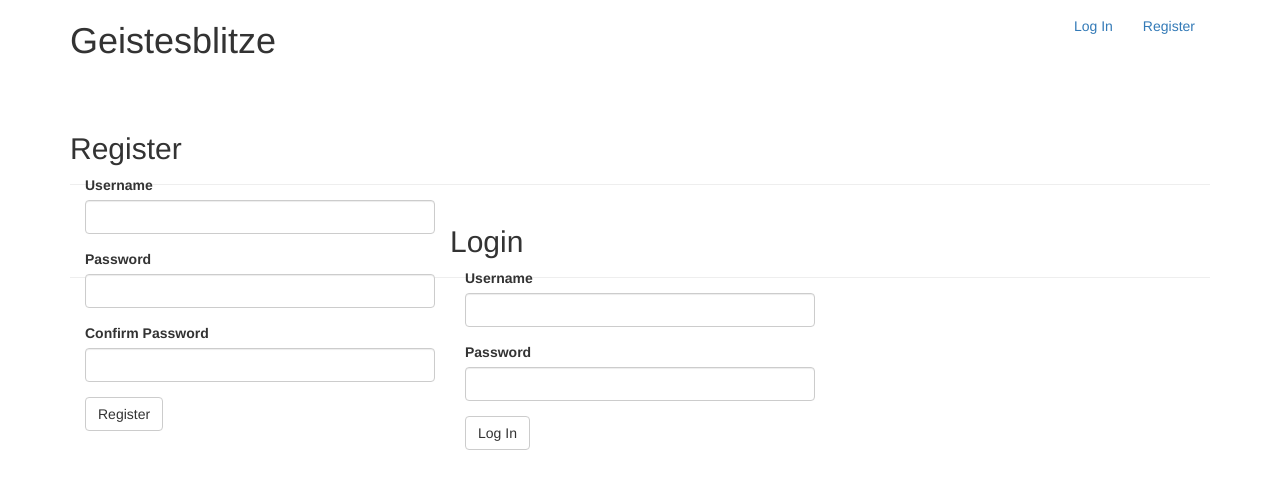
After one commit to eigenwijsje/geistesblitze, a Flask app: page / in a window 1280 px wide. The commit adds this page. Shown: the top 489 px of the page. Run offline with Flask 2, Linux system fonts and the light colour scheme; some libraries are stand-ins or nearby versions.

Commit message:
refactored the app into a package, upgraded requirements.

```diff
--- /dev/null
+++ b/geistesblitze/forms.py
@@ -0,0 +1,31 @@
+from flask_wtf import FlaskForm
+from wtforms import PasswordField, StringField, SubmitField, TextAreaField, ValidationError
+from wtforms.validators import EqualTo, DataRequired
+
+from geistesblitze.models import User
+
+
+class RegisterForm(FlaskForm):
+    username = StringField('Username', validators=[DataRequired()])
+    password = PasswordField('Password', validators=[DataRequired(),
+                                                     EqualTo('password2',
+                                                             message='Passwords must match.')])
+    password2 = PasswordField('Confirm Password', validators=[DataRequired()])
+    submit = SubmitField('Register')
+
+    def validate_username(self, field):
+        if User.query.filter_by(username=field.data).first():
+            raise ValidationError('Username already in use.')
+
+
+class LoginForm(FlaskForm):
+    username = StringField('Username', validators=[DataRequired()])
+    password = PasswordField('Password', validators=[DataRequired()])
+    submit = SubmitField('Log In')
+
+
+
+class AddIdeaForm(FlaskForm):
+    name = StringField('Name', validators=[DataRequired()])
+    description = TextAreaField('Description', validators=[DataRequired()])
+    submit = SubmitField('Save')
--- a/templates/base.html
+++ b/geistesblitze/templates/base.html
@@ -3,15 +3,15 @@
 {% block title %}Geistesblitze{% endblock %}
 
 {% block head %}
-    {{ super() }}
-    <link rel="shortcut icon" href="{{ url_for('static', filename='favicon.ico') }}">
+{{ super() }}
+<link rel="shortcut icon" href="{{ url_for('static', filename='favicon.ico') }}">
 {% endblock %}
 
 {% block navbar %}
 <div class="navbar navbar" role="navigation">
     <div class="container">
         <div class="navbar-header">
-            <a class="navbar-brand" href="{{ url_for('ideas') }}">Geistesblitze</a>
+            <h1>Geistesblitze</h1>
         </div>
         <div class="navbar-collapse collapse">
             {% if current_user.is_authenticated %}
@@ -20,12 +20,12 @@
             </ul>
             {% endif %}
             <ul class="nav navbar-nav navbar-right">
-            {% if current_user.is_authenticated %}
+                {% if current_user.is_authenticated %}
                 <li><a href="{{ url_for('logout') }}">Log Out</a></li>
-            {% else %}
+                {% else %}
                 <li><a href="{{ url_for('login') }}">Log In</a></li>
                 <li><a href="{{ url_for('register') }}">Register</a></li>
-            {% endif %}
+                {% endif %}
             </ul>
         </div>
     </div>
@@ -41,6 +41,7 @@
     </div>
     {% endfor %}
 
-    {% block page_content %}{% endblock %}
+    {% block page_content %}
+    {% endblock %}
 </div>
 {% endblock %}
--- a/templates/idea.html
+++ b/geistesblitze/templates/idea.html
@@ -12,7 +12,7 @@
 <div class="col-md-4">
     <ul>
         {% for idea in ideas %}
-            <li><a href="{{ url_for('idea', id=idea.id) }}">{{ idea.name }}</a></li>
+        <li><a href="{{ url_for('get_idea', id=idea.id) }}">{{ idea.name }}</a></li>
         {% endfor %}
     </ul>
 </div>
--- a/templates/ideas.html
+++ b/geistesblitze/templates/ideas.html
@@ -8,7 +8,7 @@
 </div>
 <div class="col-md-8">
     {% for idea in ideas %}
-        <div><a href="{{ url_for('idea', id=idea.id) }}">{{ idea.name }}</a></div>
+    <div><a href="{{ url_for('get_idea', id=idea.id) }}">{{ idea.name }}</a></div>
     {% endfor %}
-    </div>
+</div>
 {% endblock %}
--- /dev/null
+++ b/geistesblitze/templates/index.html
@@ -0,0 +1,21 @@
+{% extends "base.html" %}
+
+{% import "bootstrap/wtf.html" as wtf %}
+
+{% block title %}Geistesblitze{% endblock %}
+
+{% block page_content %}
+<div id="register-form" class="page-header">
+    <h2>Register</h2>
+    <div class="col-md-4">
+        {{ wtf.quick_form(register_form, action='/register') }}
+    </div>
+</div>
+
+<div id="login-form" class="page-header">
+    <h2>Login</h2>
+    <div class="col-md-4">
+        {{ wtf.quick_form(login_form, action='/login') }}
+    </div>
+</div>
+{% endblock %}
--- /dev/null
+++ b/geistesblitze/views.py
@@ -0,0 +1,78 @@
+from flask import render_template, redirect, flash, url_for
+from flask_login import login_required, login_user, logout_user, current_user
+
+from geistesblitze import app
+from geistesblitze.forms import AddIdeaForm, LoginForm, RegisterForm
+from geistesblitze.models import db, User, Idea
+
+
+@app.route('/')
+def index():
+    return render_template('index.html', register_form=RegisterForm(), login_form=LoginForm())
+
+
+@app.route('/register', methods=['GET', 'POST'])
+def register():
+    form = RegisterForm()
+
+    if form.validate_on_submit():
+        user = User(username=form.username.data, password=form.password.data)
+        db.session.add(user)
+        db.session.commit()
+        flash('Your account has been created')
+        return redirect(url_for('login'))
+    return render_template('register.html', form=form)
+
+
+@app.route('/login', methods=['GET', 'POST'])
+def login():
+    form = LoginForm()
+    if form.validate_on_submit():
+        user = User.query.filter_by(username=form.username.data).first()
+        if user is not None and user.verify_password(form.password.data):
+            login_user(user, True)
+            return redirect(url_for('get_ideas'))
+        flash('Invalid username of password')
+    return render_template('login.html', form=form)
+
+
+@app.route('/logout')
+def logout():
+    logout_user()
+    flash('You have been logged out')
+    return redirect(url_for('login'))
+
+
+@app.route('/ideas/<int:id>')
+@login_required
+def get_idea(id):
+    idea = Idea.query.filter_by(id=id).first()
+    ideas = Idea.query.filter_by(user=current_user).all()
+
+    if idea is None:
+        return render_template('404.html'), 404
+    if idea.user != current_user:
+        return render_template('403.html'), 403
+    return render_template('idea.html', idea=idea, ideas=ideas)
+
+
+@app.route('/ideas')
+@login_required
+def get_ideas():
+    ideas = Idea.query.filter_by(user=current_user).all()
+    return render_template('ideas.html', ideas=ideas)
+
+
+@app.route('/add_idea', methods=['GET', 'POST'])
+@login_required
+def add_idea():
+    form = AddIdeaForm()
+
+    if form.validate_on_submit():
+        idea = Idea(name=form.name.data, description=form.description.data)
+        idea.user = current_user
+        db.session.add(idea)
+        db.session.commit()
+        flash('Your idea has been saved')
+        return redirect(url_for('get_ideas'))
+    return render_template('add_idea.html', form=form)
```
Also changed, not shown: app.py (deleted, +0 -159 lines), geistesblitze/__init__.py (added, +35 -0 lines), geistesblitze/models.py (added, +37 -0 lines), requirements.txt (+9 -2 lines), README.md, geistesblitze/static/favicon.ico (renamed from static/favicon.ico), geistesblitze/templates/403.html (renamed from templates/403.html), geistesblitze/templates/404.html (renamed from templates/404.html), geistesblitze/templates/add_idea.html (renamed from templates/add_idea.html), geistesblitze/templates/login.html (renamed from templates/login.html), geistesblitze/templates/register.html (renamed from templates/register.html), 1 other file. Lines whose indentation alone changed are shown as unchanged.
